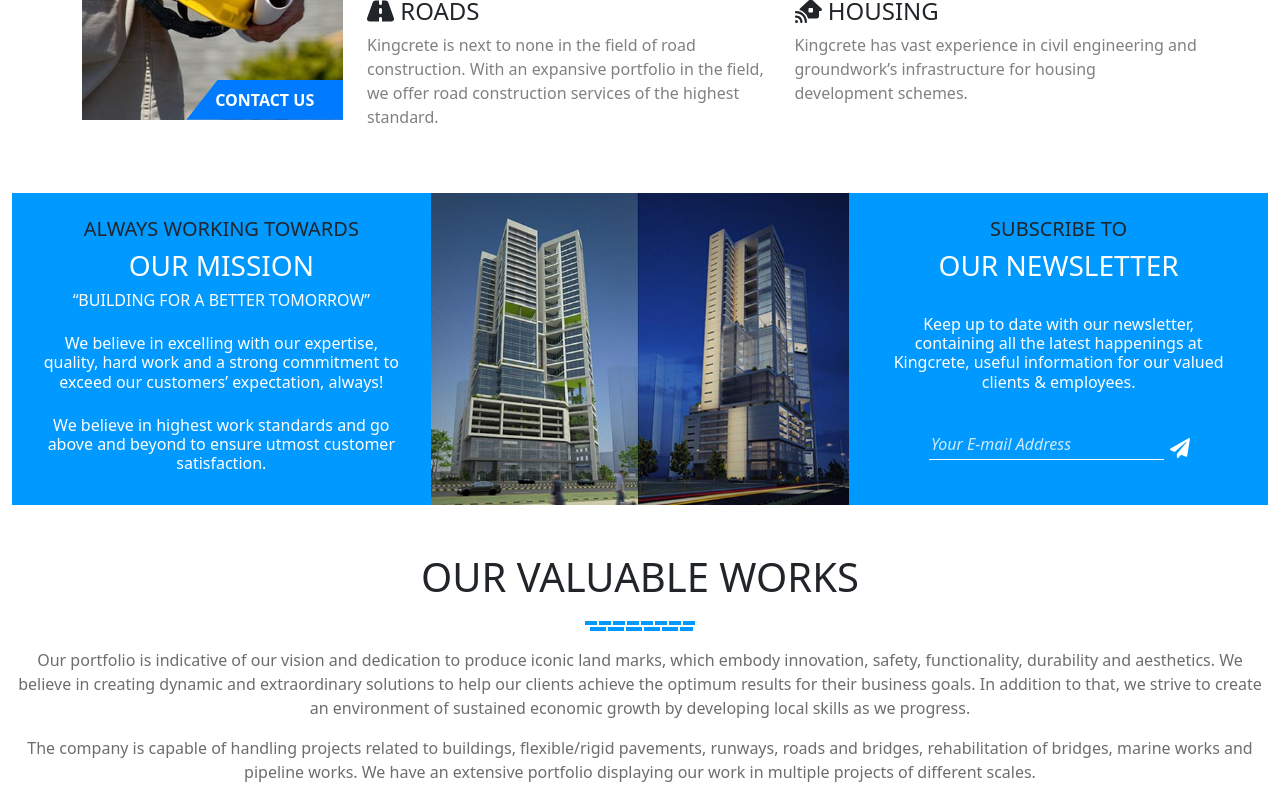
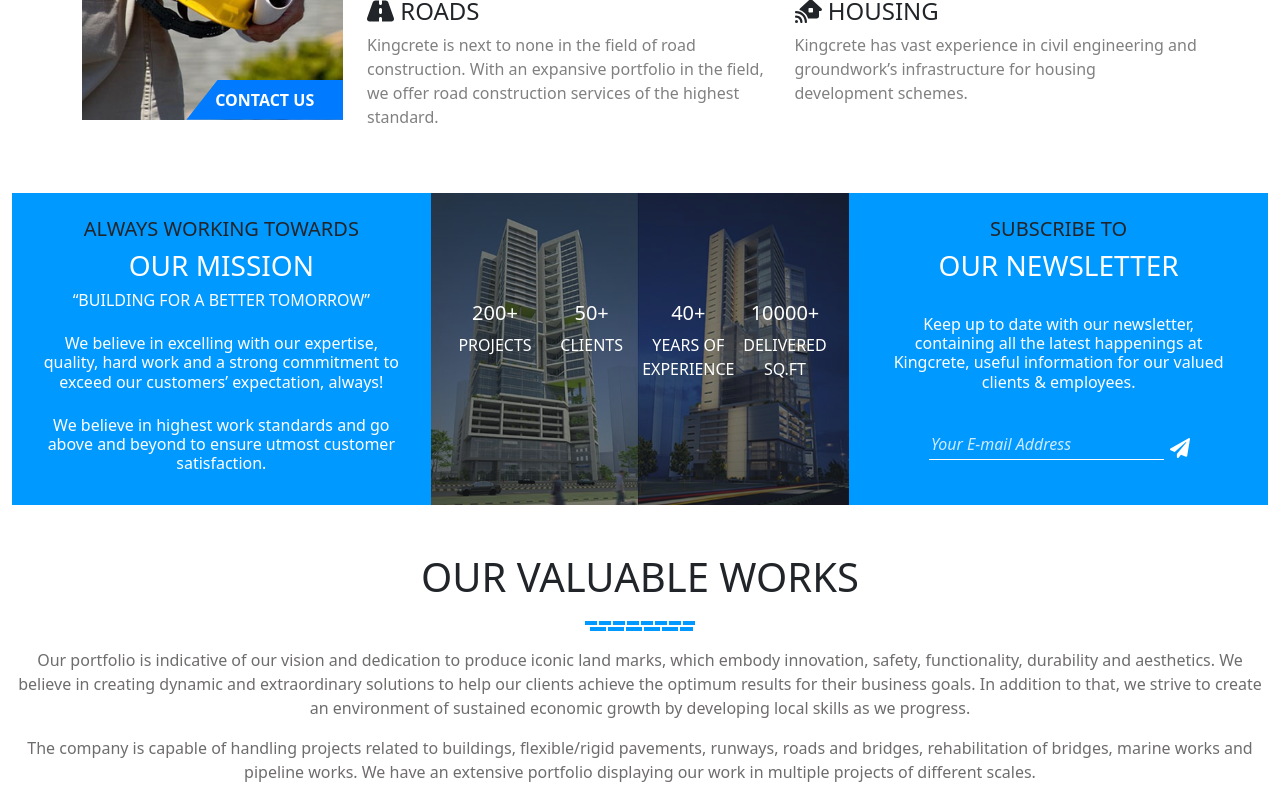
Before and after one commit to MAbdullah369/Construction_Website, a React (Vite) app in the folder vite-project/: page / in a window 1280 px wide. Shown: the part 1912-2712 px from the top of the page. Built offline with nearby package versions, Linux system fonts and the light colour scheme.

Commit message:
use state logic added

```diff
--- a/vite-project/src/App.css
+++ b/vite-project/src/App.css
@@ -457,3 +457,8 @@
 .color_paragraph{
    color: #6f6c6c;
 }
+@media(max-width :420px){
+.textSizesmall{
+  font-size:10px;
+}
+}
--- a/vite-project/src/Components/Home/HomeServices/HomeServices.jsx
+++ b/vite-project/src/Components/Home/HomeServices/HomeServices.jsx
@@ -13,7 +13,13 @@
   const [isVisible, setIsVisible] = useState(false);
   const [activeTab, setActiveTab] = useState("Government");
   const imageRef = useRef(null);
-
+  const [count, setCount] = useState({
+    projects: 0,
+    clients: 0,
+    experience: 0,
+    sqft: 0,
+  });
+  const [startCounting, setStartCounting] = useState(false);
   useEffect(() => {
     const handleScroll = () => {
       if (imageRef.current) {
@@ -29,6 +35,43 @@
     window.addEventListener("scroll", handleScroll);
     return () => window.removeEventListener("scroll", handleScroll);
   }, []);
+
+
+
+
+
+  // Function to check if section is in viewport
+  useEffect(() => {
+    const onScroll = () => {
+      const section = document.getElementById("stats-section");
+      if (section) {
+        const rect = section.getBoundingClientRect();
+        if (rect.top < window.innerHeight && rect.bottom >= 0) {
+          setStartCounting(true);
+        }
+      }
+    };
+
+    window.addEventListener("scroll", onScroll);
+    return () => window.removeEventListener("scroll", onScroll);
+  }, []);
+
+  // Function to animate numbers when visible
+  useEffect(() => {
+    if (!startCounting) return;
+
+    const interval = setInterval(() => {
+      setCount((prev) => ({
+        projects: prev.projects < 200 ? prev.projects + 5 : 200,
+        clients: prev.clients < 50 ? prev.clients + 2 : 50,
+        experience: prev.experience < 40 ? prev.experience + 1 : 40,
+        sqft: prev.sqft < 10000 ? prev.sqft + 250 : 10000,
+      }));
+    }, 50);
+
+    return () => clearInterval(interval);
+  }, [startCounting]);
+
 
   return (
     <>
@@ -296,10 +339,37 @@
     </div>
   </div>
 
-  <div className="col-md-4 d-flex align-items-stretch">
+  <div className="col-md-4 d-flex align-items-stretch position-relative">
     <div className="w-100 d-flex justify-content-center align-items-center">
-      <img src={BuidlingPic} alt="Building" className="img-fluid w-100 h-100 object-fit-cover"/>
+      <img src={BuidlingPic} alt="Building" className="img-fluid w-100 h-100 object-fit-cover " />
+      <div className="position-absolute top-0 start-0 w-100 h-100 bg-dark opacity-50"></div>
+
+{/* Grid Text Content */}
+<div className="position-absolute top-50 start-50 translate-middle w-100 px-3 text-white" id="stats-section">
+        <div className="container">
+          <div className="row text-center text-uppercase textSizesmall">
+            <div className="col-md-3 d-flex flex-column align-items-center ">
+              <h5>{count.projects}+</h5>
+              <p className="textSizesmall">Projects</p>
+            </div>
+            <div className="col-md-3 d-flex flex-column align-items-center">
+              <h5>{count.clients}+</h5>
+              <p className="textSizesmall">Clients</p>
+            </div>
+            <div className="col-md-3 d-flex flex-column align-items-center">
+              <h5>{count.experience}+</h5>
+              <p className="textSizesmall">Years of Experience</p>
+            </div>
+            <div className="col-md-3 d-flex flex-column align-items-center">
+              <h5>{count.sqft}+</h5>
+              <p className="textSizesmall">Delivered SQ.FT</p>
+            </div>
+          </div>
+        </div>
+      </div>
+
     </div>
+
   </div>
 
   <div className="col-md-4 d-flex align-items-stretch">
```
